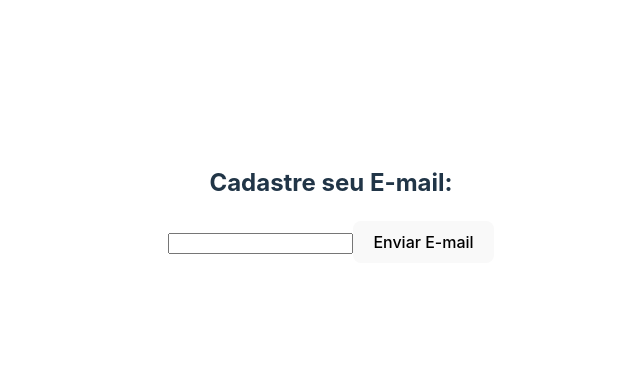
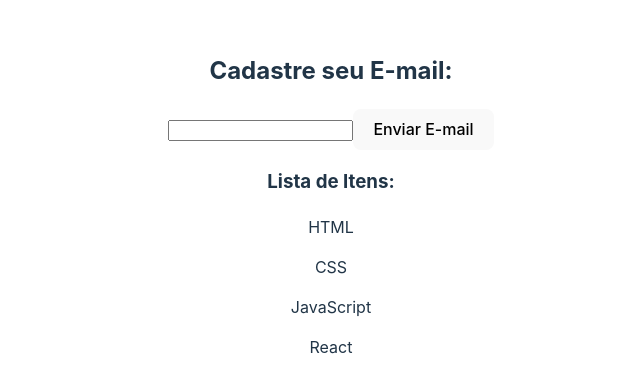
Before and after one commit to AlexSimao/react-js, a React app in the folder Exercicios/ex-002/: page / in a window 1280 px wide. Shown: the part 196-588 px from the top of the page, without its empty margins (309-949 px from the left). Built offline with nearby package versions, Linux system fonts and the light colour scheme; the HTML template or start-up script is replaced by a standard one.

Commit message:
Renderizando Arrays no React

```diff
--- a/Exercicios/ex-002/src/App.jsx
+++ b/Exercicios/ex-002/src/App.jsx
@@ -2,11 +2,15 @@ import "./App.css";
 import Condicional from "./component/Condicional";
 import Evento from "./component/Evento";
 import Form from "./component/Form";
+import Listar from "./component/Listar";
 
 function App() {
+  const meusItens = ["HTML", "CSS", "JavaScript", "React"];
+
   return (
     <>
       <Condicional />
+      <Listar lista={meusItens} />
     </>
   );
 }
--- a/Exercicios/ex-002/src/component/Condicional.jsx
+++ b/Exercicios/ex-002/src/component/Condicional.jsx
@@ -10,7 +10,7 @@ function Condicional() {
     setUserEmail(email);
   }
 
-  function limparEmail(e) {
+  function limparEmail() {
     setEmail("");
     setUserEmail("");
     id_email.focus();
--- /dev/null
+++ b/Exercicios/ex-002/src/component/Listar.jsx
@@ -0,0 +1,18 @@
+import PropType from "prop-types";
+
+function Listar({ lista }) {
+  return (
+    <>
+      <h3>Lista de Itens: </h3>
+      {lista.map((Item, index) => (
+        <p key={index}>{Item}</p>
+      ))}
+    </>
+  );
+}
+
+Listar.propType = {
+  lista: PropType.array.isRequired,
+};
+
+export default Listar;
```
